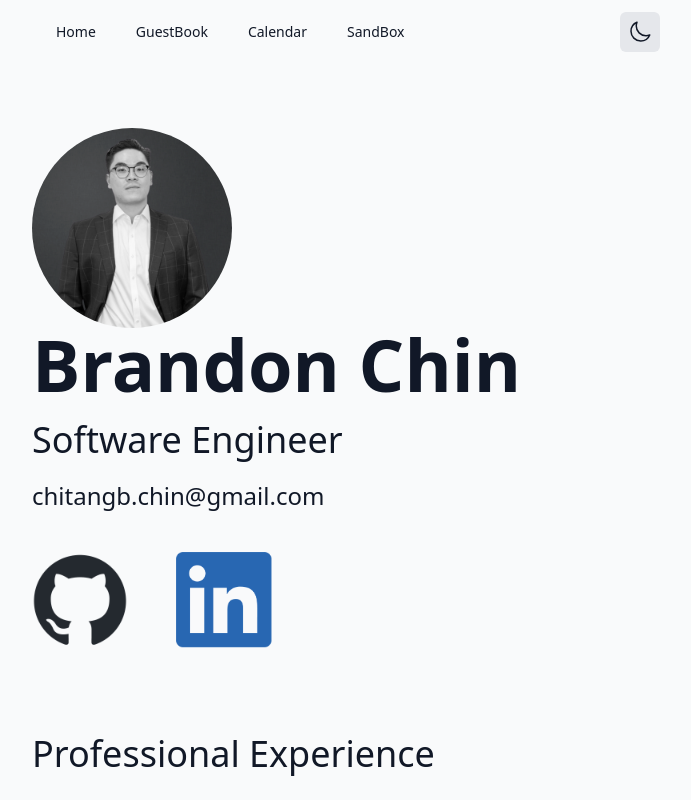
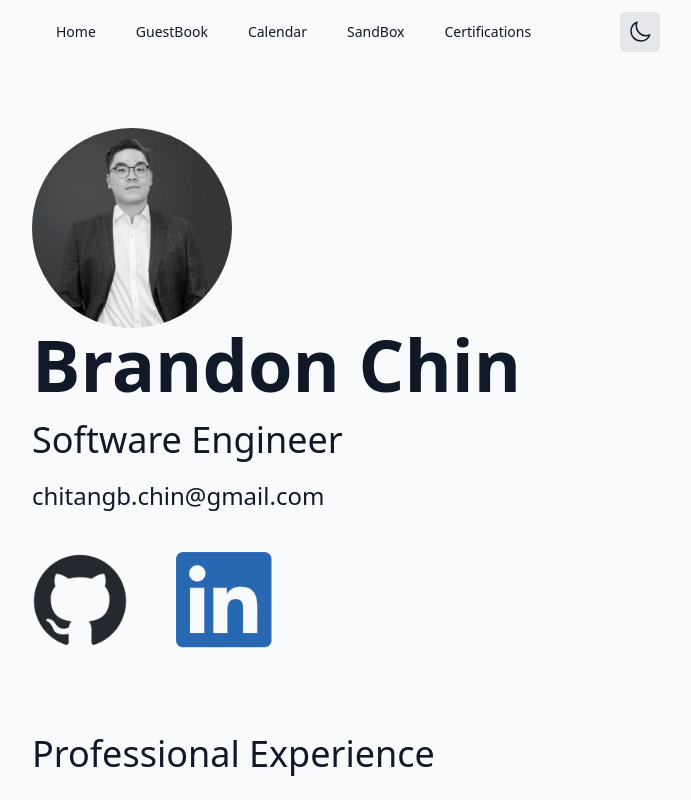
Before and after one commit to chitangchin/WebsitePortfolio, a Next.js app: page / in a window 1280 px wide. Shown: the top 800 px of the page, without its empty margins (288-979 px from the left). Built offline with nearby package versions, Linux system fonts and the light colour scheme.

Commit message:
Certifications

```diff
--- a/src/sections/Header.jsx
+++ b/src/sections/Header.jsx
@@ -10,6 +10,7 @@ const navigation = [
   { name: 'GuestBook', href: '/GuestBook', test: "guestbook", current: false },
   { name: 'Calendar', href: 'https://calendly.com/chitangchin/meeting', test: "calendar", current: false },
   { name: 'SandBox', href: '/SandBox', test: "about", current: false },
+  { name: 'Certifications', href: 'https://www.credly.com/users/brandon-chin.5d7de3ce/badges', test: "about", current: false },
 
 ]
 
```
